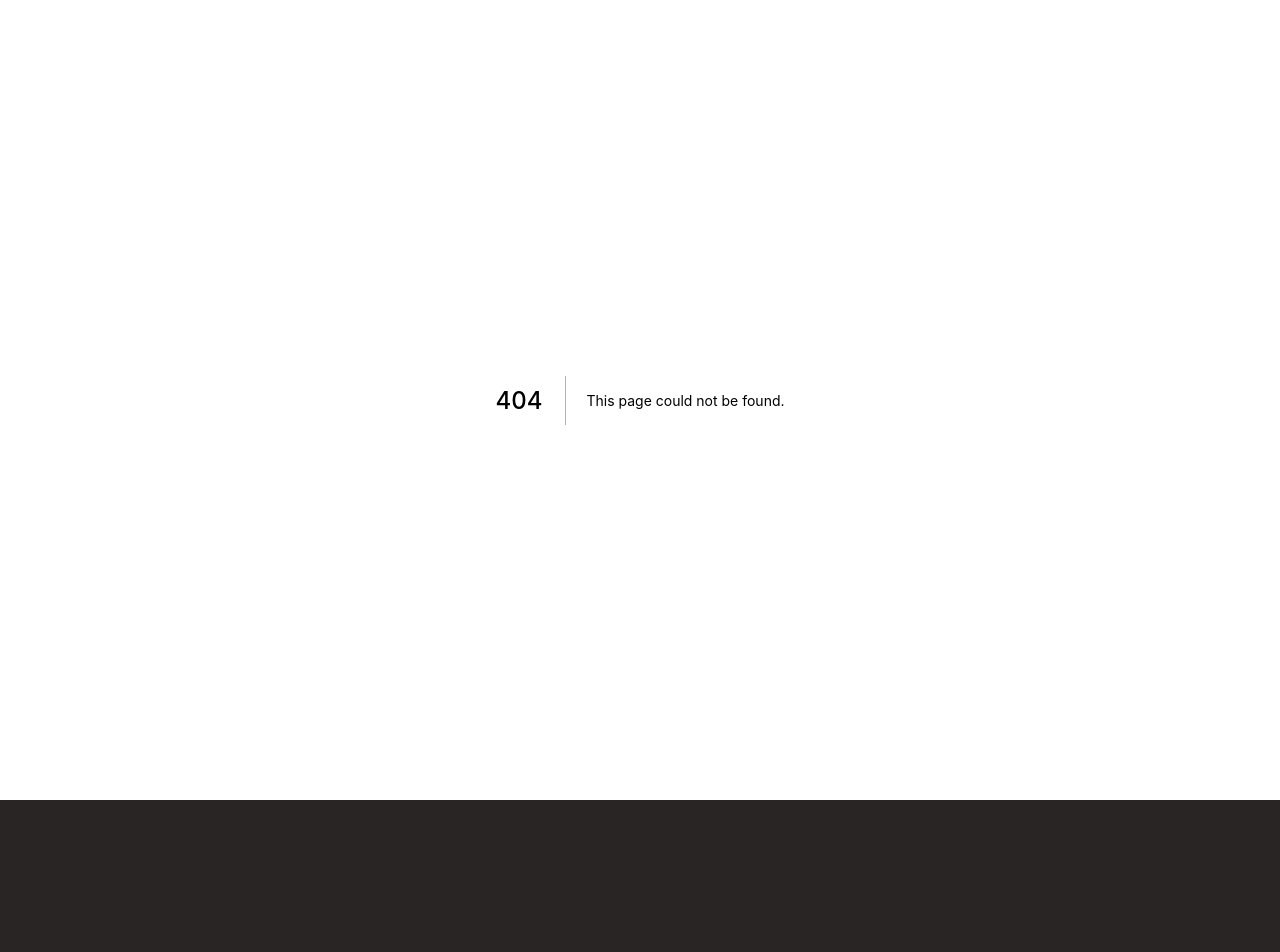
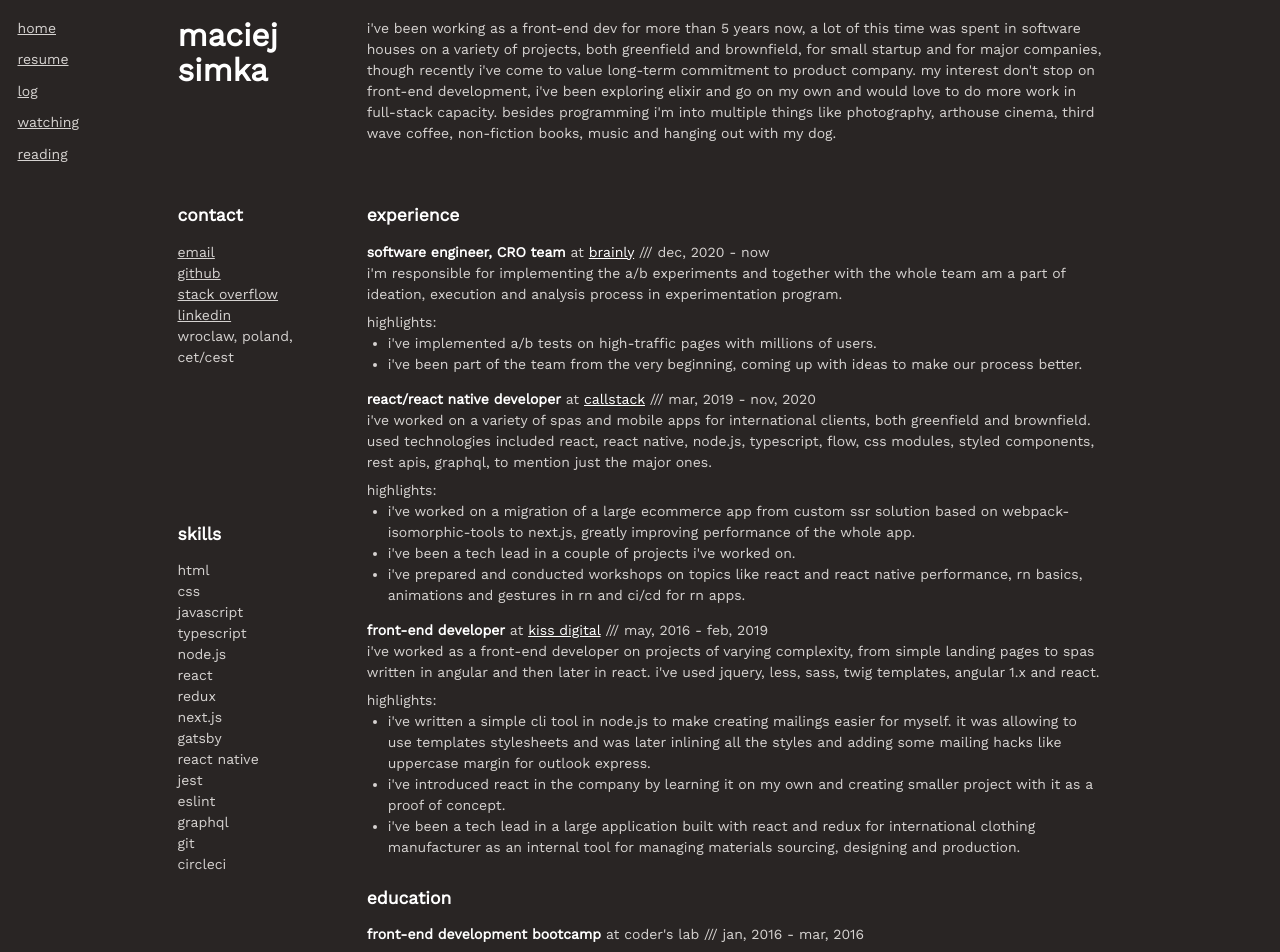
Before and after one commit to simka/simka.dev, a Next.js app: page /resume in a window 1280 px wide. Before the commit this address had no page. Shown: the top 952 px of the page. Before the commit the page ends 800 px from the top, so only its background shows below. Built offline with nearby package versions, Linux system fonts and the light colour scheme; what @tailwindcss/typography would draw is missing.

Commit message:
Add /resume page

```diff
--- a/src/components/Layout.tsx
+++ b/src/components/Layout.tsx
@@ -8,9 +8,10 @@ import styles from "./Layout.module.css";
 
 type Props = {
   children: React.ReactNode;
+  className?: string;
 };
 
-function Layout({ children }: Props) {
+function Layout({ children, className }: Props) {
   return (
     <>
       <Head>
@@ -49,7 +50,13 @@ function Layout({ children }: Props) {
           <Navigation />
         </header>
         <main
-          className={cx("col-span-7", "lg:col-span-6", "lg:row-span-2", "p-5")}
+          className={cx(
+            className,
+            "col-span-7",
+            "lg:col-span-6",
+            "lg:row-span-2",
+            "p-5"
+          )}
         >
           {children}
         </main>
--- a/src/pages/index.tsx
+++ b/src/pages/index.tsx
@@ -11,7 +11,8 @@ function Home() {
       <article>
         <Text className="mb-12">
           maciej simka makes{" "}
-          <Link href="https://github.com/simka">software</Link>, photos and{" "}
+          <Link href="https://github.com/simka">software</Link>,{" "}
+          <Link href="/log">photos</Link> and{" "}
           <Link href="https://soundcloud.com/day_sleeper">sounds</Link>.
         </Text>
         <Image src={homeImage} placeholder="blur" priority />
--- /dev/null
+++ b/src/pages/resume.json
@@ -0,0 +1,103 @@
+{
+  "basics": {
+    "email": "mcj.simka@gmail.com",
+    "label": "software engineer",
+    "name": "maciej simka",
+    "summary": "i've been working as a front-end dev for more than 5 years now, a lot of this time was spent in software houses on a variety of projects, both greenfield and brownfield, for small startup and for major companies, though recently i've come to value long-term commitment to product company. my interest don't stop on front-end development, i've been exploring elixir and go on my own and would love to do more work in full-stack capacity. besides programming i'm into multiple things like photography, arthouse cinema, third wave coffee, non-fiction books, music and hanging out with my dog.",
+    "website": "https://simka.dev"
+  },
+  "profiles": [
+    { "icon": "github", "name": "github", "url": "https://github.com/simka" },
+    {
+      "icon": "stackoverflow",
+      "name": "stack overflow",
+      "url": "https://stackoverflow.com/users/6126368/simka"
+    },
+    {
+      "icon": "linkedin",
+      "name": "linkedin",
+      "url": "https://www.linkedin.com/in/maciejsimka/"
+    }
+  ],
+  "location": {
+    "city": "wroclaw",
+    "country": "poland",
+    "timezone": "cet/cest"
+  },
+  "work": [
+    {
+      "company": "brainly",
+      "endDate": "now",
+      "highlights": [
+        "i've implemented a/b tests on high-traffic pages with millions of users.",
+        "i've been part of the team from the very beginning, coming up with ideas to make our process better."
+      ],
+      "position": "software engineer, CRO team",
+      "summary": "i'm responsible for implementing the a/b experiments and together with the whole team am a part of ideation, execution and analysis process in experimentation program.",
+      "startDate": "dec, 2020",
+      "website": "https://brainly.com/"
+    },
+    {
+      "company": "callstack",
+      "endDate": "nov, 2020",
+      "highlights": [
+        "i've worked on a migration of a large ecommerce app from custom ssr solution based on webpack-isomorphic-tools to next.js, greatly improving performance of the whole app.",
+        "i've been a tech lead in a couple of projects i've worked on.",
+        "i've prepared and conducted workshops on topics like react and react native performance, rn basics, animations and gestures in rn and ci/cd for rn apps."
+      ],
+      "position": "react/react native developer",
+      "startDate": "mar, 2019",
+      "summary": "i've worked on a variety of spas and mobile apps for international clients, both greenfield and brownfield. used technologies included react, react native, node.js, typescript, flow, css modules, styled components, rest apis, graphql, to mention just the major ones.",
+      "website": "https://callstack.com/"
+    },
+    {
+      "company": "kiss digital",
+      "endDate": "feb, 2019",
+      "highlights": [
+        "i've written a simple cli tool in node.js to make creating mailings easier for myself. it was allowing to use templates stylesheets and was later inlining all the styles and adding some mailing hacks like uppercase margin for outlook express.",
+        "i've introduced react in the company by learning it on my own and creating smaller project with it as a proof of concept.",
+        "i've been a tech lead in a large application built with react and redux for international clothing manufacturer as an internal tool for managing materials sourcing, designing and production."
+      ],
+      "position": "front-end developer",
+      "startDate": "may, 2016",
+      "summary": "i've worked as a front-end developer on projects of varying complexity, from simple landing pages to spas written in angular and then later in react. i've used jquery, less, sass, twig templates, angular 1.x and react.",
+      "website": "https://kissdigital.com/"
+    }
+  ],
+  "education": [
+    {
+      "area": "front-end development bootcamp",
+      "endDate": "mar, 2016",
+      "institution": "coder's lab",
+      "startDate": "jan, 2016"
+    },
+    {
+      "area": "cultural studies",
+      "description": "haven't graduated, passed 5 semesters",
+      "endDate": "jun, 2014",
+      "institution": "jagiellonian university",
+      "startDate": "nov, 2011"
+    }
+  ],
+  "skills": [
+    "html",
+    "css",
+    "javascript",
+    "typescript",
+    "node.js",
+    "react",
+    "redux",
+    "next.js",
+    "gatsby",
+    "react native",
+    "jest",
+    "eslint",
+    "graphql",
+    "git",
+    "circleci"
+  ],
+  "languages": [
+    { "fluency": "full professional proficiency", "language": "english" },
+    { "fluency": "native or bilingual proficiency", "language": "polish" }
+  ]
+}
--- /dev/null
+++ b/src/pages/resume.tsx
@@ -0,0 +1,134 @@
+import cx from "classnames";
+
+import Layout from "../components/Layout";
+import Link from "../components/Link";
+import resume from "./resume.json";
+
+function Home() {
+  return (
+    <Layout className={cx("print:mx-16", "print:my-8")}>
+      <article
+        className={cx(
+          "auto-rows-auto",
+          "flex",
+          "flex-col",
+          "gap-6",
+          "grid-cols-5",
+          "print:grid",
+          "print:text-black",
+          "sm:grid"
+        )}
+      >
+        <header className="col-span-1 row-span-1">
+          <h1 className="font-bold text-white print:text-black sm:text-4xl text-5xl mb-4">
+            {resume.basics.name}
+          </h1>
+        </header>
+        <section className="col-span-4 row-span-1 mb-11">
+          <p>{resume.basics.summary}</p>
+        </section>
+        <section className="col-span-1 row-span-1 order-last sm:order-none print:order-none">
+          <h3 className="font-bold text-white print:text-black text-xl mb-4">
+            contact
+          </h3>
+          <p>
+            <Link href={`mailto:${resume.basics.email}`}>email</Link>
+          </p>
+          <p className="hidden print:block">
+            <Link href={resume.basics.website}>website</Link>
+          </p>
+          <ul>
+            {resume.profiles.map((profile) => (
+              <li key={profile.name}>
+                <Link href={profile.url}>{profile.name}</Link>
+              </li>
+            ))}
+          </ul>
+          <p>
+            {resume.location.city}, {resume.location.country},{" "}
+            {resume.location.timezone}
+          </p>
+        </section>
+        <div className="col-span-4 row-span-2">
+          <section className="mb-8">
+            <h3 className="font-bold text-white print:text-black text-xl mb-4">
+              experience
+            </h3>
+            <ul>
+              {resume.work.map((work) => (
+                <li className="mb-4" key={work.position + work.company}>
+                  <h4>
+                    <strong className="text-white print:text-black">
+                      {work.position}
+                    </strong>{" "}
+                    at{" "}
+                    <Link
+                      href={work.website}
+                      className="text-white print:text-black"
+                    >
+                      {work.company}
+                    </Link>{" "}
+                    /// {work.startDate} - {work.endDate}
+                  </h4>
+                  <p>{work.summary}</p>
+                  {work.highlights ? (
+                    <>
+                      <h5 className="mt-2">highlights:</h5>
+                      <ul className="list-disc ml-6">
+                        {work.highlights.map((highlight) => (
+                          <li key={highlight}>{highlight}</li>
+                        ))}
+                      </ul>
+                    </>
+                  ) : null}
+                </li>
+              ))}
+            </ul>
+          </section>
+          <section>
+            <h3 className="font-bold text-white print:text-black text-xl mb-4">
+              education
+            </h3>
+            <ul>
+              {resume.education.map((education) => (
+                <li className="mb-3" key={education.institution}>
+                  <h4>
+                    <strong className="text-white print:text-black">
+                      {education.area}
+                    </strong>{" "}
+                    at {education.institution} /// {education.startDate} -{" "}
+                    {education.endDate}
+                  </h4>
+                  <p>{education.description}</p>
+                </li>
+              ))}
+            </ul>
+          </section>
+        </div>
+        <section className="col-span-1 row-span-1">
+          <h3 className="font-bold text-white print:text-black text-xl mb-4">
+            skills
+          </h3>
+          <ul
+            className={cx(
+              "flex",
+              "flex-row",
+              "flex-wrap",
+              "print:flex-col",
+              "print:space-x-0",
+              "sm:flex-col",
+              "sm:space-x-0",
+              "space-x-1"
+            )}
+          >
+            {resume.skills.map((skill) => (
+              <li key={skill}>{skill}</li>
+            ))}
+          </ul>
+        </section>
+      </article>
+    </Layout>
+  );
+}
+
+export default Home;
--- a/src/routes.ts
+++ b/src/routes.ts
@@ -2,6 +2,10 @@ export const routes = [
   {
     label: "home",
     url: "/",
+  },
+  {
+    label: "resume",
+    url: "/resume",
   },
   {
     label: "log",
--- a/src/styles/globals.css
+++ b/src/styles/globals.css
@@ -1,8 +1,19 @@
 @tailwind base;
 @tailwind components;
 @tailwind utilities;
+
+@page {
+  size: auto;
+  margin: 0mm;
+}
 
 html {
   @apply text-gray-300 bg-gray-800;
   font-size: 14px;
 }
+
+@media print {
+  html {
+    font-size: 12px;
+  }
+}
```
